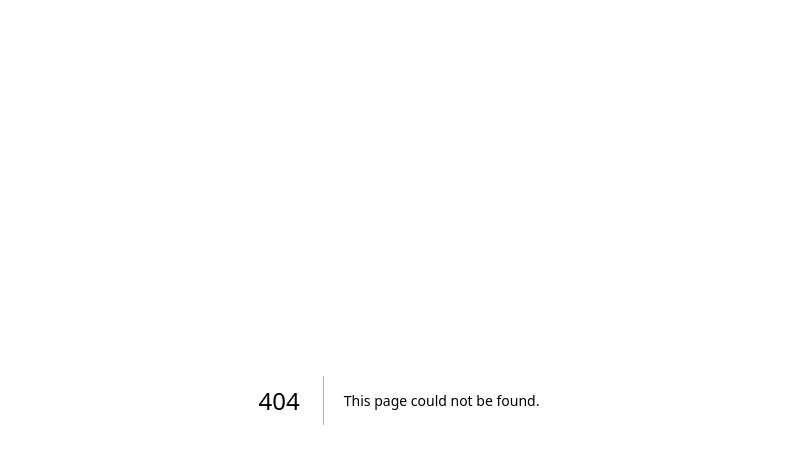
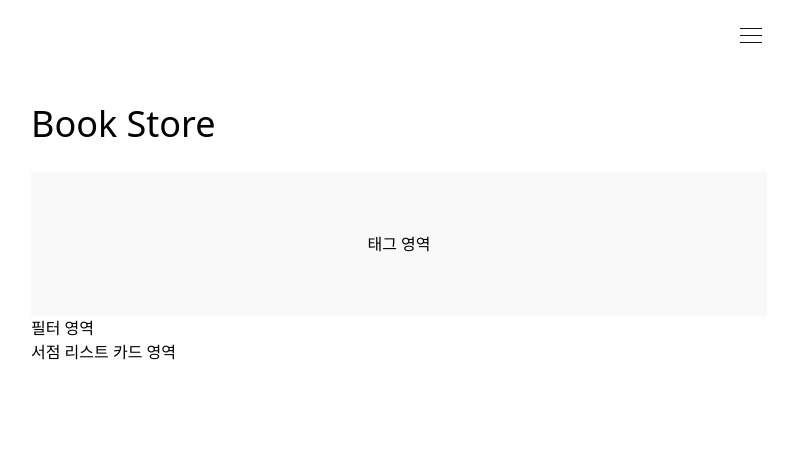
Before and after one commit to bside14-05/Front, a Next.js app: page /bookstore in a window 1280 px wide. Before the commit this address had no page. Shown: the top 464 px of the page, without its empty margins (241-1034 px from the left). Built offline with nearby package versions, Linux system fonts and the light colour scheme.

Commit message:
feat: bookstore page layout

```diff
--- /dev/null
+++ b/src/app/bookstore/layout.tsx
@@ -0,0 +1,12 @@
+export const metadata = {
+  title: "서점 리스트 - BookNook",
+  description: "서점 리스트 페이지 입니다.",
+};
+
+interface BookStoreLayoutProps {
+  children: React.ReactNode;
+}
+
+export default function BookStoreLayout({ children }: BookStoreLayoutProps) {
+  return <main className="h-screen max-w-screen-md mx-auto">{children}</main>;
+}
--- /dev/null
+++ b/src/app/bookstore/page.tsx
@@ -0,0 +1,19 @@
+import Header from "@/components/template/Header";
+
+export default function BookStorePage() {
+  return (
+    <>
+      <Header />
+      <section className="h-full px-4 mt-8">
+        <h1 className="text-4xl font-light mb-7">Book Store</h1>
+
+        <div className="bg-[#E1E1E1]/20 w-full h-36 flex justify-center items-center">
+          태그 영역
+        </div>
+
+        <div>필터 영역</div>
+        <div>서점 리스트 카드 영역</div>
+      </section>
+    </>
+  );
+}
--- a/src/components/common/icon/vectors/index.tsx
+++ b/src/components/common/icon/vectors/index.tsx
@@ -1,5 +1,6 @@
 import check from "./check.svg";
 import kakao from "./kakao.svg";
 import close from "./close.svg";
+import menu from "./menu.svg";
 
-export { check, kakao, close };
+export { check, kakao, close, menu };
--- /dev/null
+++ b/src/components/template/Header/Header.tsx
@@ -0,0 +1,9 @@
+import Icon from "@/components/common/icon";
+
+export default function Header() {
+  return (
+    <header className="px-4 py-5 flex flex-row-reverse">
+      <Icon name="menu" />
+    </header>
+  );
+}
--- /dev/null
+++ b/src/components/template/Header/index.ts
@@ -0,0 +1 @@
+export { default } from "./Header";
```
Also changed, not shown: src/components/common/icon/vectors/menu.svg (added).
